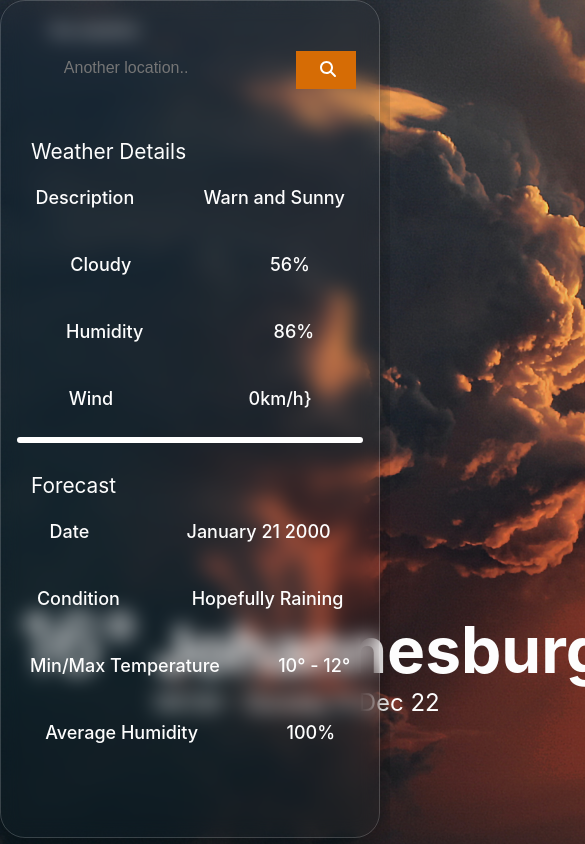
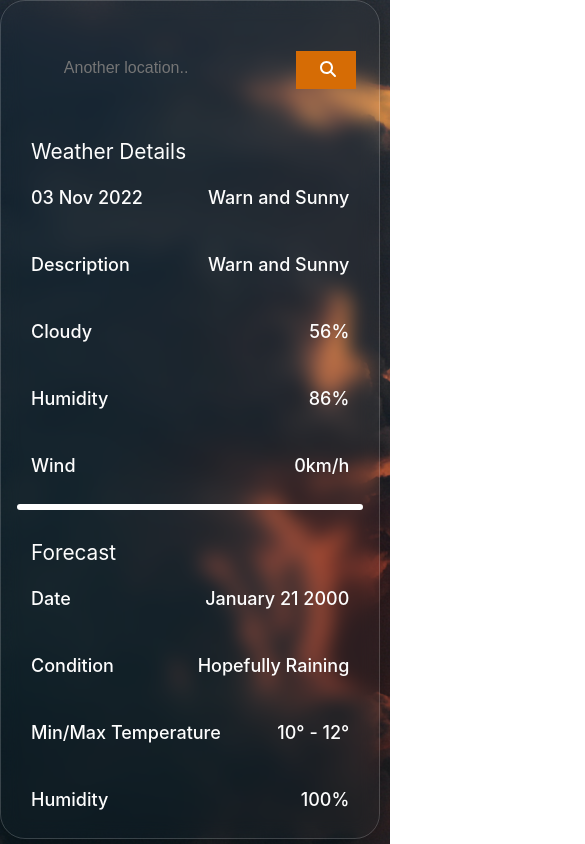
Before and after one commit to TrafalgarWaterDLaw/Weather-App-JavaScrip, a Next.js app: page / in a window 390 px wide. Shown: the top 844 px of the page, 585 px wide, since content can reach past the window. Built offline with nearby package versions, Linux system fonts and the light colour scheme; no server answers.

Commit message:
Updated render👁️‍🗨️

```diff
--- a/components/Content.module.css
+++ b/components/Content.module.css
@@ -5,7 +5,6 @@
 
 
 .background {
-
     min-width: 60vw;
     height: 100vh;
 }
@@ -17,7 +16,7 @@
 
 @media only screen and (max-width: 600px) {
     .background {
-        min-width: 0vw;
+        display: none;
     }
 
     .content {
--- a/components/Content.tsx
+++ b/components/Content.tsx
@@ -7,14 +7,22 @@ import Forecast from './Forecast';
 
 import MianSection from './MainSection';
 
-import { useState } from 'react';
+import Modal from './Modal';
+
+import { useState, useEffect } from 'react';
 
 import { useGetCurrentWeatherQuery } from '../features/weather/api';
 
 const Content: React.FC = () => {
+
+	useEffect(() => {
+		setEnteredString('Johannesburg')
+	}, [])
+
 	const [enterdString, setEnteredString] = useState('');
 	const { data, error, isLoading } = useGetCurrentWeatherQuery(enterdString);
 
+	console.log(error)
 	/**
 	 * ?Setting the correct date format
 	 */
@@ -63,6 +71,8 @@ const Content: React.FC = () => {
 					{data ? (
 						<>
 							<Details
+								date={fullDate}
+								temp={Math.floor(data.current.temp_c)}
 								condition={data.current.condition.text}
 								wind={data.current.wind_kph}
 								cloud={data.current.cloud}
@@ -72,7 +82,7 @@ const Content: React.FC = () => {
 								date={forecastDay}
 								condition={data.forecast.forecastday[0].day.condition.text}
 								minMaxTemp={`${data.forecast.forecastday[0].day.mintemp_c}° - ${data.forecast.forecastday[0].day.maxtemp_c}°`}
-								avgHumidity={`${data.forecast.forecastday[0].day.avghumidity}`}
+								avgHumidity={`${data.forecast.forecastday[0].day.avghumidity}%`}
 							/>
 						</>
 					) : (
@@ -82,6 +92,7 @@ const Content: React.FC = () => {
 						</>
 					)}
 				</Container>
+				<Modal loading={isLoading} />
 			</div>
 		</div>
 	);
--- a/components/Details.tsx
+++ b/components/Details.tsx
@@ -5,6 +5,8 @@ interface DetailsProp {
 	wind?: number;
 	humidity?: number;
 	cloud?: number;
+	date?: string;
+	temp?: number;
 }
 
 const Details: React.FC<DetailsProp> = ({
@@ -12,10 +14,19 @@ const Details: React.FC<DetailsProp> = ({
 	wind,
 	humidity,
 	cloud,
+	date,
+	temp
 }) => {
 	return (
 		<>
 			<h4 className={classes.header}>Weather Details</h4>
+
+			<div className={classes.details_hiiden_item}>
+				<p className={classes.date}>{ date ? date : '03 Nov 2022'}</p>
+				<p className={classes.hidden_temp}>
+					{temp ? temp : 'Warn and Sunny'}
+				</p>
+			</div>
 
 			<div className={classes.details_item}>
 				<p className={classes.condition}>Description</p>
@@ -36,7 +47,7 @@ const Details: React.FC<DetailsProp> = ({
 
 			<div className={classes.details_item}>
 				<p className={classes.condition}>Wind</p>
-				<p className={classes.temp}>{wind ? `${wind}km/h` : '0km/h}'}</p>
+				<p className={classes.temp}>{wind ? `${wind}km/h` : '0km/h'}</p>
 			</div>
 
 			<hr className={classes.rule} />
--- a/components/Forecast.module.css
+++ b/components/Forecast.module.css
@@ -8,19 +8,21 @@
 	display: flex;
 	flex-direction: row;
 	margin: 5px 0px 10px 0px;
-justify-content: space-around;
+	justify-content: space-between;
 }
 
 .condition {
 	font-size: large;
 	font-weight: 500;
 	text-align: start;
+	padding: 0px 0px 0px 30px;
 }
 
 .temp {
 	font-size: large;
 	font-weight: 500;
 	text-align: end;
+	padding: 0px 30px 0px 0px;
 }
 
 .rule {
--- a/components/Forecast.tsx
+++ b/components/Forecast.tsx
@@ -35,7 +35,7 @@ const Forecast: React.FC<ForecastProps> = ({
 			</div>
 
 			<div className={classes.details_item}>
-				<p className={classes.condition}>Average Humidity</p>
+				<p className={classes.condition}>Humidity</p>
 				<p className={classes.temp}>{avgHumidity ? avgHumidity : '100%'}</p>
 			</div>
 		</>
--- a/components/MainSection.module.css
+++ b/components/MainSection.module.css
@@ -42,9 +42,3 @@
     margin: 0px 0px 0px 0px;
     padding: 0px 0px 0px 0px;
 }
-
-.icon {
-    max-width: 50px;
-    max-height: 100px;
-    padding: 2vw 5vw 0vw 5vw;
-}
--- a/components/MainSection.tsx
+++ b/components/MainSection.tsx
@@ -1,9 +1,6 @@
 import classes from './MainSection.module.css';
 import { FontAwesomeIcon } from '@fortawesome/react-fontawesome';
 import { faCloudSun } from '@fortawesome/free-solid-svg-icons';
-
-import { useAppDispatch, useAppSelector } from '../app/hooks';
-import { updateWeather } from '../features/weather/weather-slice';
 
 interface MainWeather {
 	name?: string;
@@ -27,10 +24,6 @@ const MianSection: React.FC<MainWeather> = ({ name, date, temp }) => {
 					<h6>{name ? name : 'Johannesburg'}</h6>
 					<p> {date ? date : '06:09 - Sunday 9 Dec 22'}</p>
 				</div>
-
-				<div className={classes.cloud_condition}>
-					<FontAwesomeIcon icon={faCloudSun} className={classes.icon} />
-				</div>
 			</div>
 		</>
 	);
--- a/components/Modal.module.css
+++ b/components/Modal.module.css
@@ -5,7 +5,7 @@
     left:       0;
     height:     100%;
     width:      100%;
-    background: rgba( 255, 255, 255, .8 )
+    background: #00000038
     url('https://i.stack.imgur.com/FhHRx.gif')
     50% 50%
     no-repeat;
--- a/components/Search.module.css
+++ b/components/Search.module.css
@@ -24,6 +24,7 @@
 .input:focus {
     background-color: transparent;
     border: 0px solid;
+    color: azure;
 }
 
 
@@ -45,3 +46,7 @@
 .icon {
     min-width: 20px;
 }
+
+@media only screen and (max-width: 600px) {
+
+}
--- a/components/Section.module.css
+++ b/components/Section.module.css
@@ -8,19 +8,25 @@
 	display: flex;
 	flex-direction: row;
 	margin: 5px 0px 10px 0px;
-justify-content: space-around;
+    justify-content: space-between;
+}
+
+.details_hiiden_item {
+	display: none;
 }
 
 .condition {
 	font-size: large;
 	font-weight: 500;
 	text-align: start;
+    padding: 0px 0px 0px 30px;
 }
 
 .temp {
 	font-size: large;
 	font-weight: 500;
 	text-align: end;
+    padding: 0px 30px 0px 0px;
 }
 
 .rule {
@@ -29,3 +35,26 @@ justify-content: space-around;
 	max-width: 90%;
 	margin: 10px auto;
 }
+
+@media only screen and (max-width: 600px) {
+	.details_hiiden_item {
+		display: flex;
+		flex-direction: row;
+		margin: 5px 0px 10px 0px;
+		justify-content: space-between;
+	}
+
+	.date {
+		font-size: large;
+		font-weight: 500;
+		text-align: start;
+		padding: 0px 0px 0px 30px;
+	}
+
+	.hidden_temp {
+		font-size: large;
+		font-weight: 500;
+		text-align: end;
+		padding: 0px 30px 0px 0px;
+	}
+}
```
Lines whose indentation alone changed are shown as unchanged.
